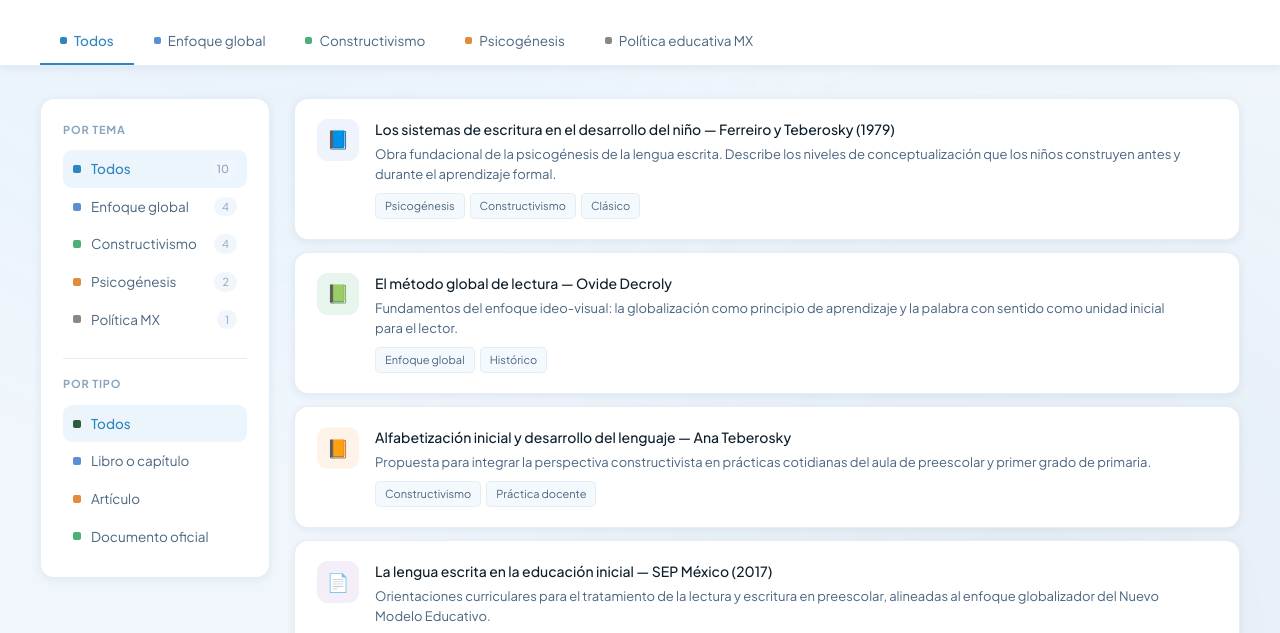
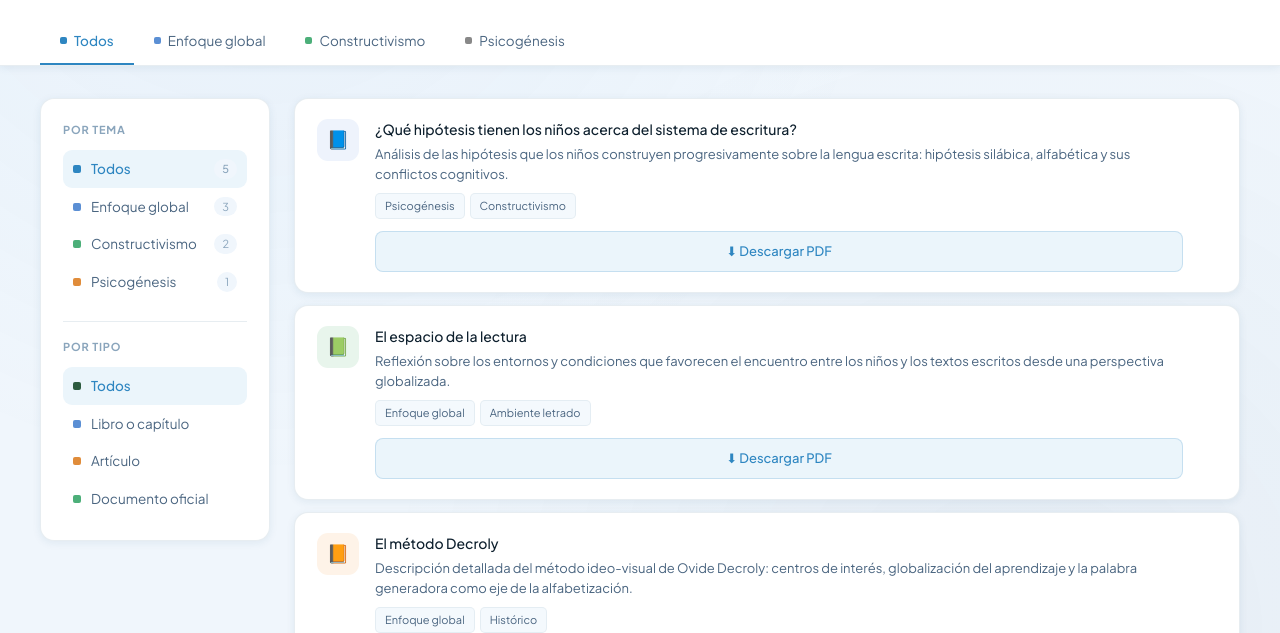
Before and after one commit to Jhm-creator/Alfainicio01, a plain HTML site: page index.html in a window 1280 px wide. Both pictures are taken after a click on the button "Lecturas teóricas". Shown: the part 166-799 px from the top of the page. Drawn offline with Linux system fonts and the light colour scheme.

Commit message:
Adjust tab and sidebar item counts and order
Updated tab and sidebar items to reflect new counts and reordered elements.

```diff
--- a/index.html
+++ b/index.html
@@ -545,19 +545,17 @@
       <div class="tab on"><span class="tab-dot" style="background:var(--azul-medio)"></span>Todos</div>
       <div class="tab"><span class="tab-dot" style="background:#5B8FD4"></span>Enfoque global</div>
       <div class="tab"><span class="tab-dot" style="background:#4CAF79"></span>Constructivismo</div>
-      <div class="tab"><span class="tab-dot" style="background:#E08C3A"></span>Psicogénesis</div>
-      <div class="tab"><span class="tab-dot" style="background:#888"></span>Política educativa MX</div>
+      <div class="tab"><span class="tab-dot" style="background:#888"></span>Psicogénesis</div>
     </div>
   </div>
   <div class="page-content">
     <div class="sidebar-layout">
       <div class="sidebar">
         <div class="sidebar-title">Por tema</div>
-        <div class="si on"><span class="si-dot" style="background:var(--azul-medio)"></span>Todos<span class="si-count">10</span></div>
-        <div class="si"><span class="si-dot" style="background:#5B8FD4"></span>Enfoque global<span class="si-count">4</span></div>
-        <div class="si"><span class="si-dot" style="background:#4CAF79"></span>Constructivismo<span class="si-count">4</span></div>
-        <div class="si"><span class="si-dot" style="background:#E08C3A"></span>Psicogénesis<span class="si-count">2</span></div>
-        <div class="si"><span class="si-dot" style="background:#888"></span>Política MX<span class="si-count">1</span></div>
+        <div class="si on"><span class="si-dot" style="background:var(--azul-medio)"></span>Todos<span class="si-count">5</span></div>
+        <div class="si"><span class="si-dot" style="background:#5B8FD4"></span>Enfoque global<span class="si-count">3</span></div>
+        <div class="si"><span class="si-dot" style="background:#4CAF79"></span>Constructivismo<span class="si-count">2</span></div>
+        <div class="si"><span class="si-dot" style="background:#E08C3A"></span>Psicogénesis<span class="si-count">1</span></div>
         <div style="margin-top:20px;padding-top:16px;border-top:1px solid var(--borde)">
           <div class="sidebar-title">Por tipo</div>
           <div class="si on"><span class="si-dot" style="background:#2D5B3F"></span>Todos</div>
@@ -567,51 +565,7 @@
         </div>
       </div>
       <div class="lista">
-        <div class="item-lista" data-tema="Psicogénesis Constructivismo">
-          <div class="item-icono" style="background:#EEF3FC">📘</div>
-          <div>
-            <div class="item-titulo">Los sistemas de escritura en el desarrollo del niño — Ferreiro y Teberosky (1979)</div>
-            <div class="item-desc">Obra fundacional de la psicogénesis de la lengua escrita. Describe los niveles de conceptualización que los niños construyen antes y durante el aprendizaje formal.</div>
-            <div class="item-tags"><span class="tag">Psicogénesis</span><span class="tag">Constructivismo</span><span class="tag">Clásico</span></div>
-          </div>
-          <div class="item-accion">→</div>
-        </div>
-        <div class="item-lista" data-tema="Enfoque global">
-          <div class="item-icono" style="background:#E8F5EC">📗</div>
-          <div>
-            <div class="item-titulo">El método global de lectura — Ovide Decroly</div>
-            <div class="item-desc">Fundamentos del enfoque ideo-visual: la globalización como principio de aprendizaje y la palabra con sentido como unidad inicial para el lector.</div>
-            <div class="item-tags"><span class="tag">Enfoque global</span><span class="tag">Histórico</span></div>
-          </div>
-          <div class="item-accion">→</div>
-        </div>
-        <div class="item-lista" data-tema="Constructivismo">
-          <div class="item-icono" style="background:#FEF3E8">📙</div>
-          <div>
-            <div class="item-titulo">Alfabetización inicial y desarrollo del lenguaje — Ana Teberosky</div>
-            <div class="item-desc">Propuesta para integrar la perspectiva constructivista en prácticas cotidianas del aula de preescolar y primer grado de primaria.</div>
-            <div class="item-tags"><span class="tag">Constructivismo</span><span class="tag">Práctica docente</span></div>
-          </div>
-          <div class="item-accion">→</div>
-        </div>
-        <div class="item-lista" data-tema="Política educativa MX">
-          <div class="item-icono" style="background:#F3EEF8">📄</div>
-          <div>
-            <div class="item-titulo">La lengua escrita en la educación inicial — SEP México (2017)</div>
-            <div class="item-desc">Orientaciones curriculares para el tratamiento de la lectura y escritura en preescolar, alineadas al enfoque globalizador del Nuevo Modelo Educativo.</div>
-            <div class="item-tags"><span class="tag">Política educativa</span><span class="tag">México</span><span class="tag">Curricular</span></div>
-          </div>
-          <div class="item-accion">→</div>
-        </div>
-        <div class="item-lista" data-tema="Enfoque global">
-          <div class="item-icono" style="background:#E8F5EC">📄</div>
-          <div>
-            <div class="item-titulo">¿Cómo aprenden a leer los niños? — Yetta Goodman</div>
-            <div class="item-desc">Perspectiva psicolingüística del proceso lector. La lectura como búsqueda de significado, no como decodificación letra a letra.</div>
-            <div class="item-tags"><span class="tag">Enfoque global</span><span class="tag">Psicolingüística</span></div>
-          </div>
-          <div class="item-accion">→</div>
-        </div>
+
 
         <div class="item-lista" data-tema="Psicogénesis">
           <div class="item-icono" style="background:#EEF3FC">📘</div>
```
